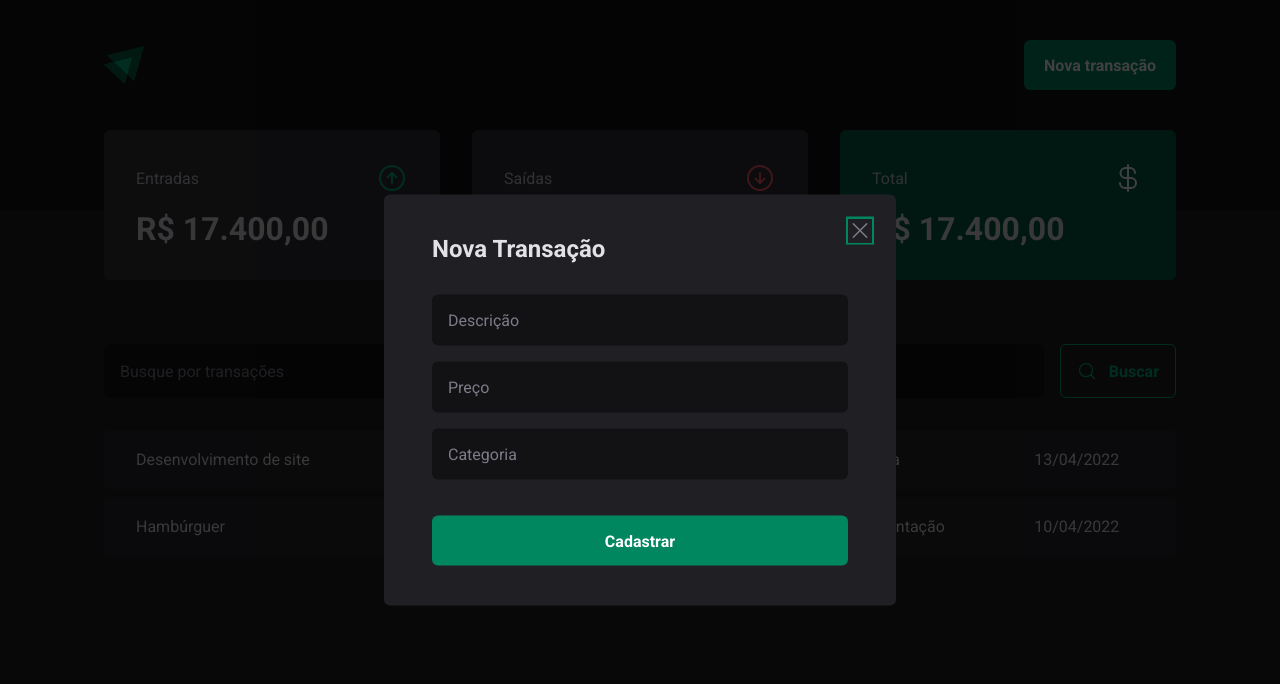
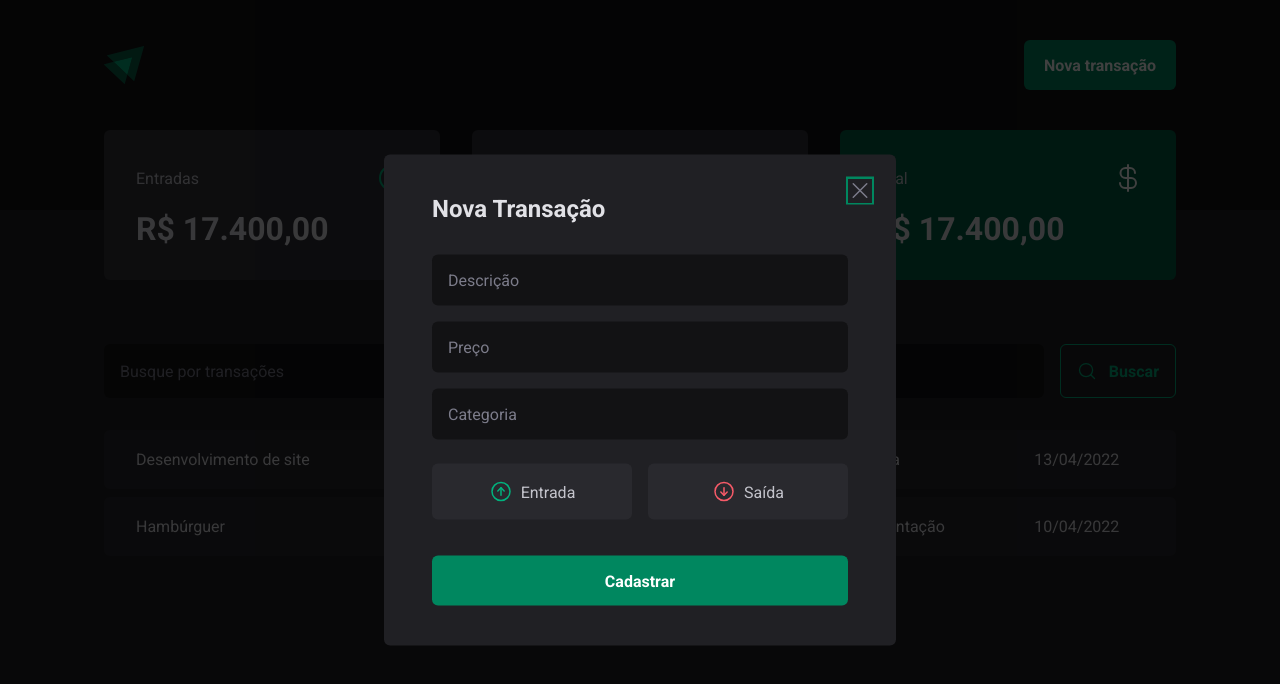
Before and after one commit to caio-guimaraes-web/dt-money-by-caio, a React (Vite) app: page / in a window 1280 px wide. Both pictures are taken after a click on the button "Nova transação". Shown: the top 684 px of the page. Built offline with nearby package versions, Linux system fonts and the light colour scheme.

Commit message:
income and outcome buttons on dialog

```diff
--- a/src/components/NewTransactionModal/index.tsx
+++ b/src/components/NewTransactionModal/index.tsx
@@ -1,19 +1,41 @@
 import * as Dialog from "@radix-ui/react-dialog"
-import { X } from "phosphor-react"
-import { CloseButton, Content, Overlay } from "./styles"
+import { ArrowCircleDown, ArrowCircleUp, X } from "phosphor-react"
+
+import {
+  CloseButton,
+  Content,
+  Overlay,
+  TransactionType,
+  TransactionTypeButton,
+} from "./styles"
+
 export function NewTransactionModal() {
   return (
     <Dialog.Portal>
       <Overlay />
+
       <Content>
         <Dialog.Title>Nova Transação</Dialog.Title>
+
         <CloseButton>
           <X size={24} />
         </CloseButton>
+
         <form>
           <input type="text" placeholder="Descrição" required />
           <input type="number" placeholder="Preço" required />
           <input type="text" placeholder="Categoria" required />
+
+          <TransactionType>
+            <TransactionTypeButton variant="income">
+              <ArrowCircleUp size={24} />
+              Entrada
+            </TransactionTypeButton>
+            <TransactionTypeButton variant="outcome">
+              <ArrowCircleDown size={24} />
+              Saída
+            </TransactionTypeButton>
+          </TransactionType>
           <button type="submit">Cadastrar</button>
         </form>
       </Content>
--- a/src/components/NewTransactionModal/styles.ts
+++ b/src/components/NewTransactionModal/styles.ts
@@ -61,3 +61,33 @@
   cursor: pointer;
   color: ${(props) => props.theme["gray-500"]};
 `
+
+export const TransactionType = styled.div`
+  display: grid;
+  grid-template-columns: repeat(2, 1fr);
+  gap: 1rem;
+  margin-top: 0.5rem;
+`
+
+interface TransactionTypeButtonProps {
+  variant: "income" | "outcome"
+}
+
+export const TransactionTypeButton = styled.button<TransactionTypeButtonProps>`
+  background: ${(props) => props.theme["gray-700"]};
+  padding: 1rem;
+  display: flex;
+  align-items: center;
+  justify-content: center;
+  gap: 0.5rem;
+  border-radius: 6px;
+  cursor: pointer;
+  border: 0;
+  color: ${(props) => props.theme["gray-300"]};
+  svg {
+    color: ${(props) =>
+      props.variant === "income"
+        ? props.theme["green-300"]
+        : props.theme["red-300"]};
+  }
+`
```
